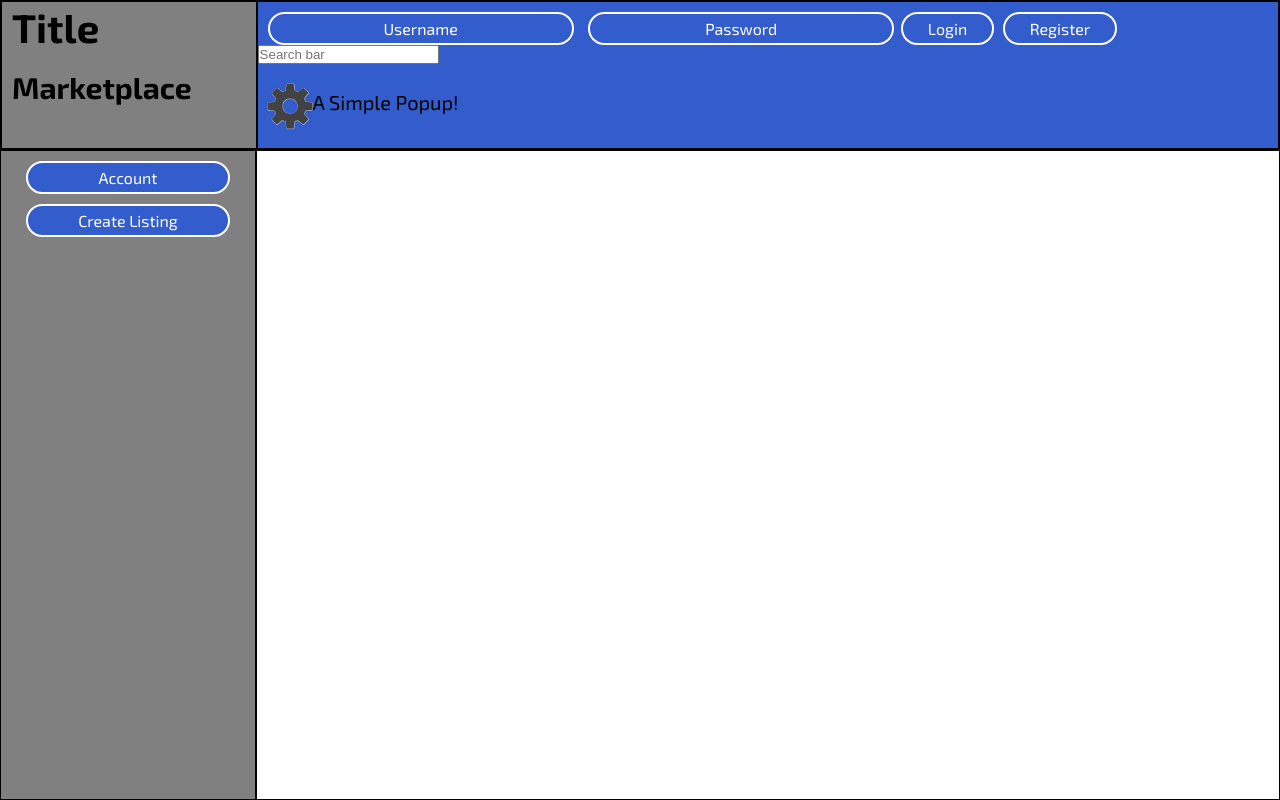
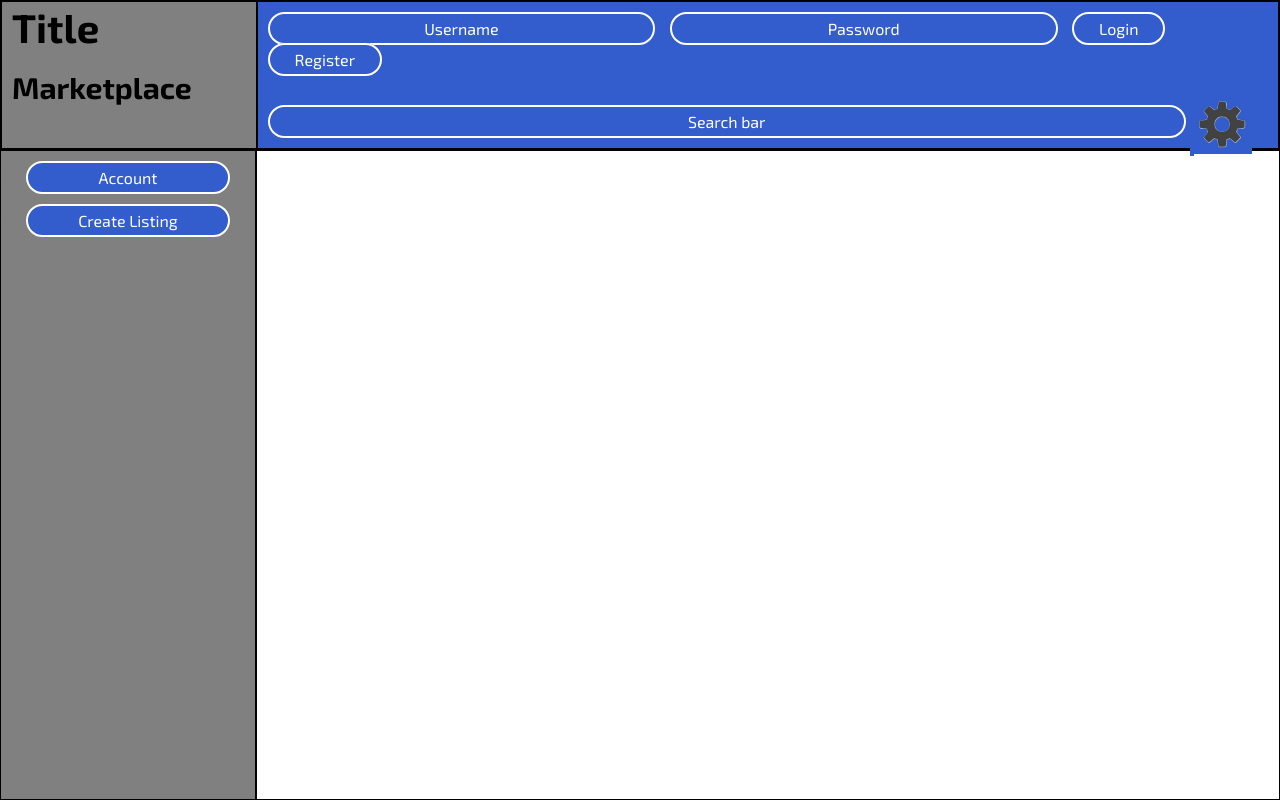
Before and after one commit to carlo-der/integrated-group-project, a PHP site: page /Marketplace.html in a window 1280 px wide. Run offline with PHP 8.4, Linux system fonts and the light colour scheme.

Commit message:
Update Stylesheet.css

```diff
--- a/MarketPlace/Stylesheet.css
+++ b/MarketPlace/Stylesheet.css
@@ -143,7 +143,8 @@
   outline: none;               /* Removes the outline (default behavior on focus) */
   margin-top:10px;
   margin-left:10px;
-  width: 30%;
+  position: 1;
+  width: 38%;
 }
 
 .Username-input:hover {
@@ -172,7 +173,8 @@
   outline: none;               /* Removes the outline (default behavior on focus) */
   margin-top:10px;
   margin-left:10px;
-  width: 30%;
+  position: 2;
+  width: 38%;
 }
 
 .Password-input:hover {
@@ -199,17 +201,16 @@
   text-align: center;        /* Centers the text */
   transition: background-color 0.3s ease, color 0.3s ease; /* Smooth transition for hover */
   margin-top: 10px;
-  margin-left: 2px;
-  margin-right: 2px;
-  width: 40%;
-  position: static;
+  margin-left: 10px;
+  position: 3;
+
 }
 
 .rounded-button2:hover {
   background-color: #294f99; /* Darker background color on hover */
   color: #fff;               /* Keeps the text color white on hover */
 
-}.rounded-input2 {
+}.searchbar-input {
   width: 90%;
   padding: 5px 40px;          /* Space inside the button */
   border: 2px solid #fdfdfd;   /* Border color */
@@ -224,21 +225,20 @@
   outline: none;               /* Removes the outline (default behavior on focus) */
   margin-top:30px;
   margin-left:10px;
-  margin-right:10px;
 
 
 }
 
-.rounded-input2:hover {
+.searchbar-input:hover {
   background-color: #294f99;   /* Darker background color on hover */
   color: #fff;                  /* Keeps the text color white on hover */
 }
 
-.rounded-input2:active {
+.searchbar-input:active {
   background-color: #243e75;   /* Even darker color when the button is pressed */
 }
 
-.rounded-input2::placeholder {
+.searchbar-input::placeholder {
   color: #fff;
 }
 
@@ -267,3 +267,60 @@
   background-color: #294f99; /* Darker background color on hover */
   color: #fff;               /* Keeps the text color white on hover */
 }
+/* Popup ****************************************************************************************/
+.popup {
+  position: relative;
+  display: inline-block;
+  cursor: pointer;
+  -webkit-user-select: none;
+  -moz-user-select: none;
+  -ms-user-select: none;
+  user-select: none;
+}
+
+/* The actual popup */
+.popup .popuptext {
+  visibility: hidden;
+  width: 80%; /* Adjust the width to cover most of the screen */
+  height: 80%; /* Adjust the height to cover most of the screen */
+  background-color: #000;
+  color: #fff;
+  text-align: center;
+  border-radius: 6px;
+  position: fixed;
+  top: 10%; /* Center the popup vertically */
+  left: 10%; /* Center the popup horizontally */
+  z-index: 1;
+  padding: 20px;
+  overflow: hidden; /* Ensure content is scrollable if it overflows */
+}
+
+/* Popup arrow */
+.popup .popuptext::after {
+  content: "";
+  position: absolute;
+  top: 100%;
+  left: 50%;
+  margin-left: -5px;
+  border-width: 5px;
+  border-style: solid;
+  border-color: #555 transparent transparent transparent;
+}
+
+/* Toggle this class - hide and show the popup */
+.popup .show {
+  visibility: visible;
+  -webkit-animation: fadeIn 1s;
+  animation: fadeIn 1s;
+}
+
+/* Add animation (fade in the popup) */
+@-webkit-keyframes fadeIn {
+  from {opacity: 0;}
+  to {opacity: 1;}
+}
+
+@keyframes fadeIn {
+  from {opacity: 0;}
+  to {opacity: 1;}
+}
```
